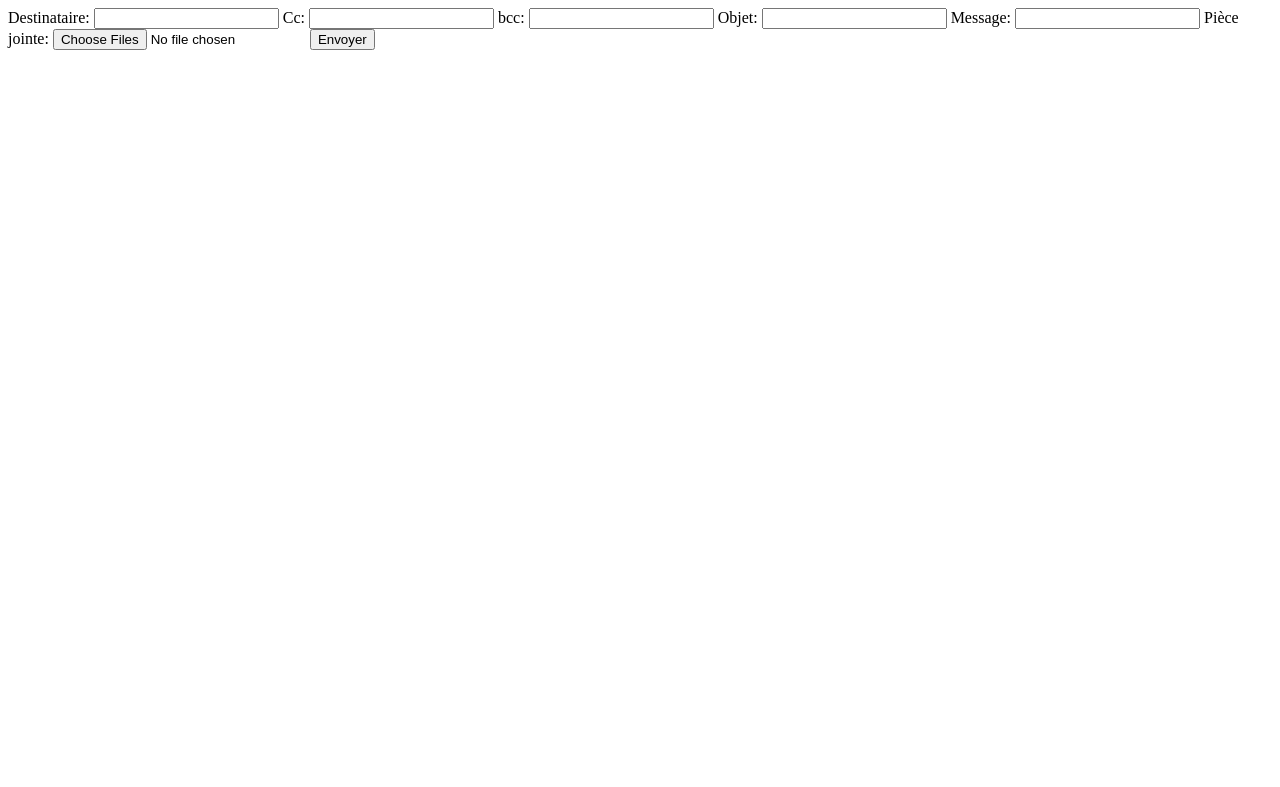
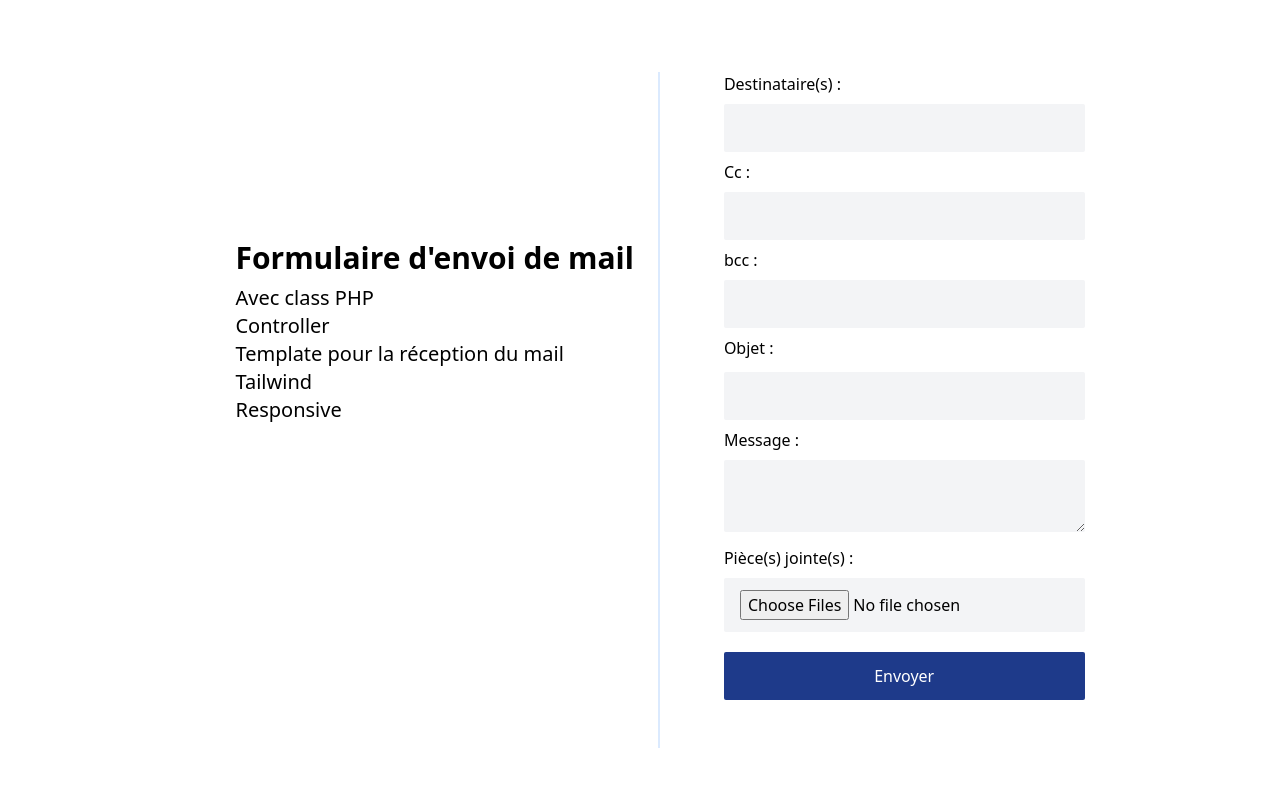
Before and after one commit to g3raphacs/mailClass, a PHP site: page / in a window 1280 px wide. Shown: the top 787 px of the page. Run offline with PHP 8.4, Linux system fonts and the light colour scheme.

Commit message:
Updates form tailwind + beug ok

```diff
--- a/index.php
+++ b/index.php
@@ -4,23 +4,36 @@
     <meta charset="UTF-8">
     <meta http-equiv="X-UA-Compatible" content="IE=edge">
     <meta name="viewport" content="width=device-width, initial-scale=1.0">
+    <link href="https://unpkg.com/tailwindcss@^2/dist/tailwind.min.css" rel="stylesheet">
     <title>Formulaire</title>
 </head>
 <body>
-    <form action="./MailController.php" method="post" enctype="multipart/form-data">
-        <label for="to">Destinataire:</label>
-        <input type="email" id="to" name="to" multiple="multiple">
-        <label for="cc">Cc:</label>
-        <input type="email" id="cc" name="cc" multiple="multiple">
-        <label for="bcc">bcc:</label>
-        <input type="email" id="bcc" name="bcc" multiple="multiple">
-        <label for="subject">Objet:</label>
-        <input type="text" id="subject" name="subject">
-        <label for="msg">Message:</label>
-        <input type="textarea" rows="5" cols="33" id="msg" name="msg">
-        <label for="file">Pièce jointe:</label>
-        <input type="file" id="file" name="file[]" multiple="multiple">
-        <button type="submit">Envoyer</button>
-    </form>
+    <div class="flex flex-col justify-center mt-12 lg:flex-row">
+        <div class="lg:mt-48 pl-6 lg:pl-16 text-left">
+            <h1 class="text-2xl lg:text-3xl font-semibold">Formulaire d'envoi de mail</h1>
+            <p class="mt-2 lg:text-xl">Avec class PHP</p>
+            <p class="lg:text-xl">Controller</p>
+            <p class="lg:text-xl">Template pour la réception du mail</p>
+            <p class="lg:text-xl">Tailwind</p>
+            <p class="lg:text-xl">Responsive</p>
+        </div>
+        <div class="ml-6 mr-6 lg:w-1/3">
+            <form action="./MailController.php" method="post" enctype="multipart/form-data" class="mt-6 lg:border-l-2 lg:border-blue-100 h-full lg:pl-16">
+                <label for="to">Destinataire(s) :</label>
+                <input type="email" id="to" name="to" multiple="multiple" class="mb-2 rounded-sm px-4 py-3 mt-2 focus:outline-none bg-gray-100 w-full">
+                <label for="cc">Cc :</label>
+                <input type="email" id="cc" name="cc" multiple="multiple" class="mb-2 rounded-sm px-4 py-3 mt-2 focus:outline-none bg-gray-100 w-full">
+                <label for="bcc">bcc :</label>
+                <input type="email" id="bcc" name="bcc" multiple="multiple" class="mb-2 rounded-sm px-4 py-3 mt-2 focus:outline-none bg-gray-100 w-full">
+                <label for="subject">Objet :</label>
+                <input type="text" id="subject" name="subject" class="mb-2 rounded-sm px-4 py-3 mt-3 focus:outline-none bg-gray-100 w-full">
+                <label for="msg">Message :</label>
+                <textarea rows="2" cols="33" id="msg" name="msg" class="mb-2 rounded-sm px-4 py-3 mt-2 focus:outline-none bg-gray-100 w-full"></textarea>
+                <label for="file">Pièce(s) jointe(s) :</label>
+                <input type="file" id="file" name="file[]" multiple="multiple" class="mb-2 rounded-sm px-4 py-3 mt-2 focus:outline-none bg-gray-100 w-full">
+                <button type="submit" class="mt-3 mb-6 block text-center text-white bg-blue-900 p-3 duration-300 rounded-sm hover:bg-blue-700 w-full">Envoyer</button>
+            </form>
+        </div>
+    </div>
 </body>
 </html>
```
